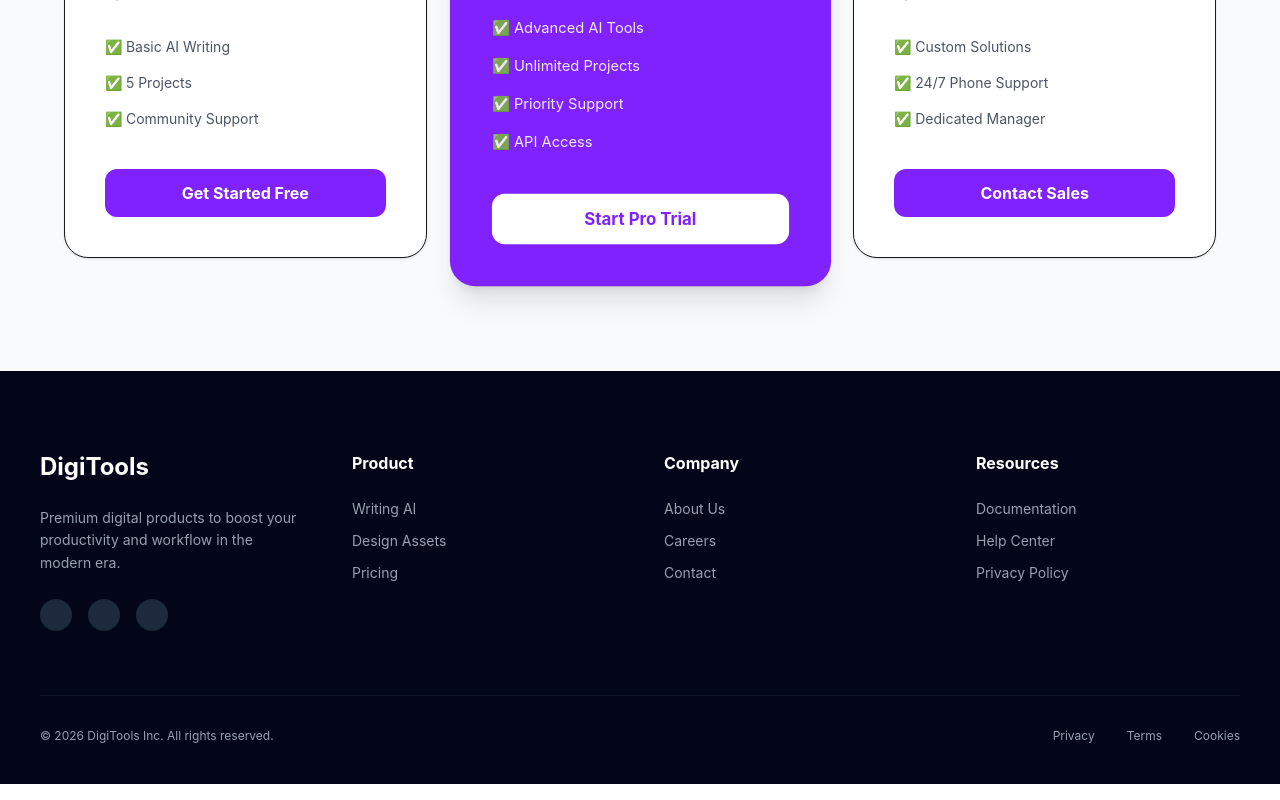
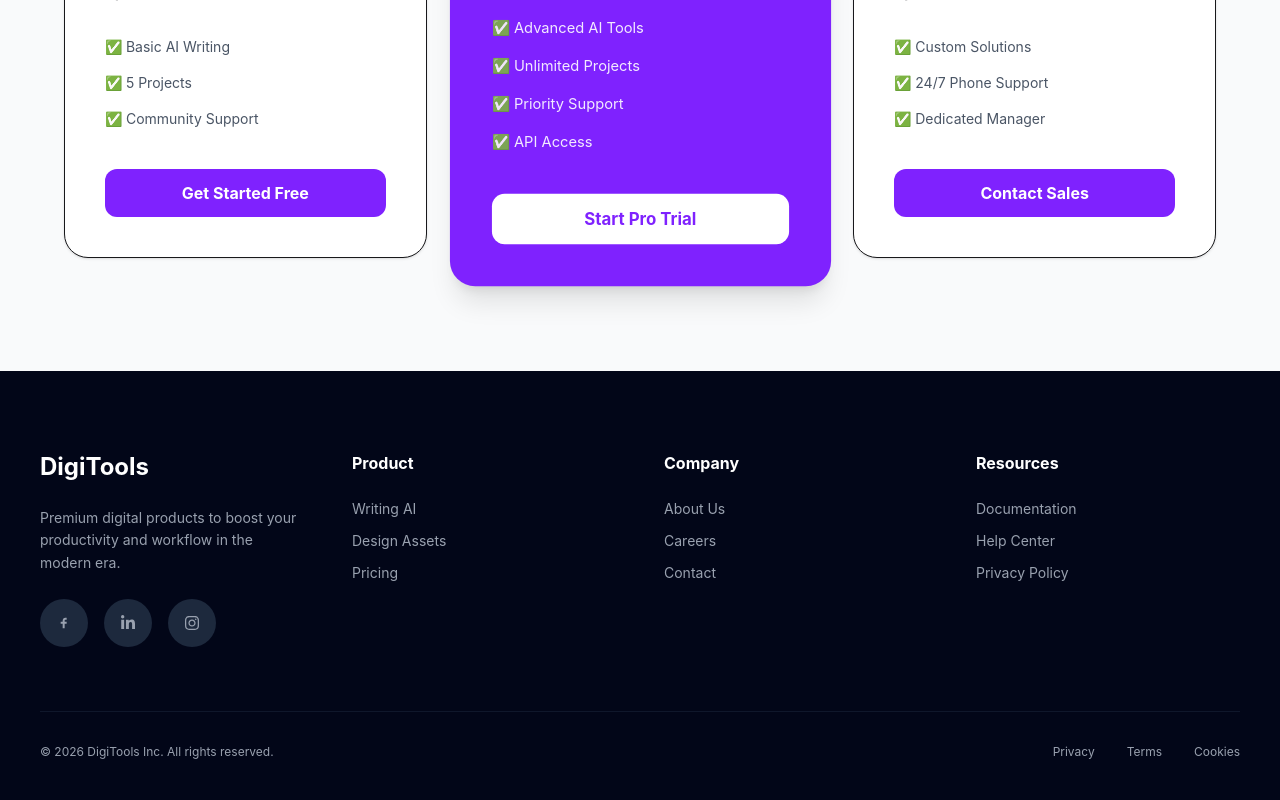
Before and after one commit to imamdihan-34/Assignment-6, a React (Vite) app: page / in a window 1280 px wide. Shown: the part 3314-4114 px from the top of the page. Built offline with nearby package versions, Linux system fonts and the light colour scheme.

Commit message:
footer section icons added

```diff
--- a/src/App.jsx
+++ b/src/App.jsx
@@ -16,9 +16,9 @@ function App() {
   // 1. States setup
   const [products, setProducts] = useState([]);
   const [cart, setCart] = useState([]);
-  const [activeTab, setActiveTab] = useState("products"); // Products default thakbe
+  const [activeTab, setActiveTab] = useState("products");
 
-  // 2. Fetch data from public/data.json
+
   useEffect(() => {
     fetch("/data.json")
       .then((res) => res.json())
@@ -33,7 +33,7 @@ function App() {
       toast.info("Ager thekei cart-e ache!");
     } else {
       setCart([...cart, product]);
-      toast.success(`${product.name} add hoyeche!`);
+      toast.success(`${product.title} Added to cart`);
     }
   };
 
@@ -78,7 +78,6 @@ function App() {
           </button>
         </div>
 
-        {/* Dynamic Display: Product or Cart */}
         {activeTab === "products" ? (
           <Products products={products} onAdd={addToCart} />
         ) : (
@@ -90,7 +89,6 @@ function App() {
         )}
       </main>
 
-      {/* Baki Sections */}
       <Steps />
       <Pricing />
       <Footer />
--- a/src/components/Footer.jsx
+++ b/src/components/Footer.jsx
@@ -1,44 +1,69 @@
-import React from 'react';
-
+import React from "react";
+import { TiSocialFacebook } from "react-icons/ti";
+import { FaLinkedinIn } from "react-icons/fa";
+import { FaInstagram } from "react-icons/fa";
 const Footer = () => {
   return (
     <footer className="bg-slate-950 text-gray-400 pt-20 pb-10 px-10">
       <div className="max-w-7xl mx-auto grid grid-cols-1 md:grid-cols-4 gap-12 mb-16">
         <div className="col-span-1 md:col-span-1">
           <h2 className="text-2xl font-bold text-white mb-6">DigiTools</h2>
-          <p className="text-sm leading-relaxed mb-6">Premium digital products to boost your productivity and workflow in the modern era.</p>
+          <p className="text-sm leading-relaxed mb-6">
+            Premium digital products to boost your productivity and workflow in
+            the modern era.
+          </p>
           <div className="flex gap-4">
-             {/* Social Icons Placeholder */}
-             <div className="w-8 h-8 bg-slate-800 rounded-full hover:bg-violet-600 transition cursor-pointer"></div>
-             <div className="w-8 h-8 bg-slate-800 rounded-full hover:bg-violet-600 transition cursor-pointer"></div>
-             <div className="w-8 h-8 bg-slate-800 rounded-full hover:bg-violet-600 transition cursor-pointer"></div>
+            <div className="w-12 h-12  hover:bg-violet-600 transition cursor-pointer bg-slate-800 rounded-full flex items-center justify-center ">
+
+              <TiSocialFacebook />
+            </div>
+            <div className="w-12 h-12  hover:bg-violet-600 transition cursor-pointer bg-slate-800 rounded-full flex items-center justify-center"><FaLinkedinIn /></div>
+            <div className="w-12 h-12  hover:bg-violet-600 transition cursor-pointer bg-slate-800 rounded-full flex items-center justify-center"><FaInstagram /></div>
           </div>
         </div>
 
         <div>
           <h4 className="text-white font-bold mb-6">Product</h4>
           <ul className="space-y-3 text-sm">
-            <li className="hover:text-white cursor-pointer transition">Writing AI</li>
-            <li className="hover:text-white cursor-pointer transition">Design Assets</li>
-            <li className="hover:text-white cursor-pointer transition">Pricing</li>
+            <li className="hover:text-white cursor-pointer transition">
+              Writing AI
+            </li>
+            <li className="hover:text-white cursor-pointer transition">
+              Design Assets
+            </li>
+            <li className="hover:text-white cursor-pointer transition">
+              Pricing
+            </li>
           </ul>
         </div>
 
         <div>
           <h4 className="text-white font-bold mb-6">Company</h4>
           <ul className="space-y-3 text-sm">
-            <li className="hover:text-white cursor-pointer transition">About Us</li>
-            <li className="hover:text-white cursor-pointer transition">Careers</li>
-            <li className="hover:text-white cursor-pointer transition">Contact</li>
+            <li className="hover:text-white cursor-pointer transition">
+              About Us
+            </li>
+            <li className="hover:text-white cursor-pointer transition">
+              Careers
+            </li>
+            <li className="hover:text-white cursor-pointer transition">
+              Contact
+            </li>
           </ul>
         </div>
 
         <div>
           <h4 className="text-white font-bold mb-6">Resources</h4>
           <ul className="space-y-3 text-sm">
-            <li className="hover:text-white cursor-pointer transition">Documentation</li>
-            <li className="hover:text-white cursor-pointer transition">Help Center</li>
-            <li className="hover:text-white cursor-pointer transition">Privacy Policy</li>
+            <li className="hover:text-white cursor-pointer transition">
+              Documentation
+            </li>
+            <li className="hover:text-white cursor-pointer transition">
+              Help Center
+            </li>
+            <li className="hover:text-white cursor-pointer transition">
+              Privacy Policy
+            </li>
           </ul>
         </div>
       </div>
```
